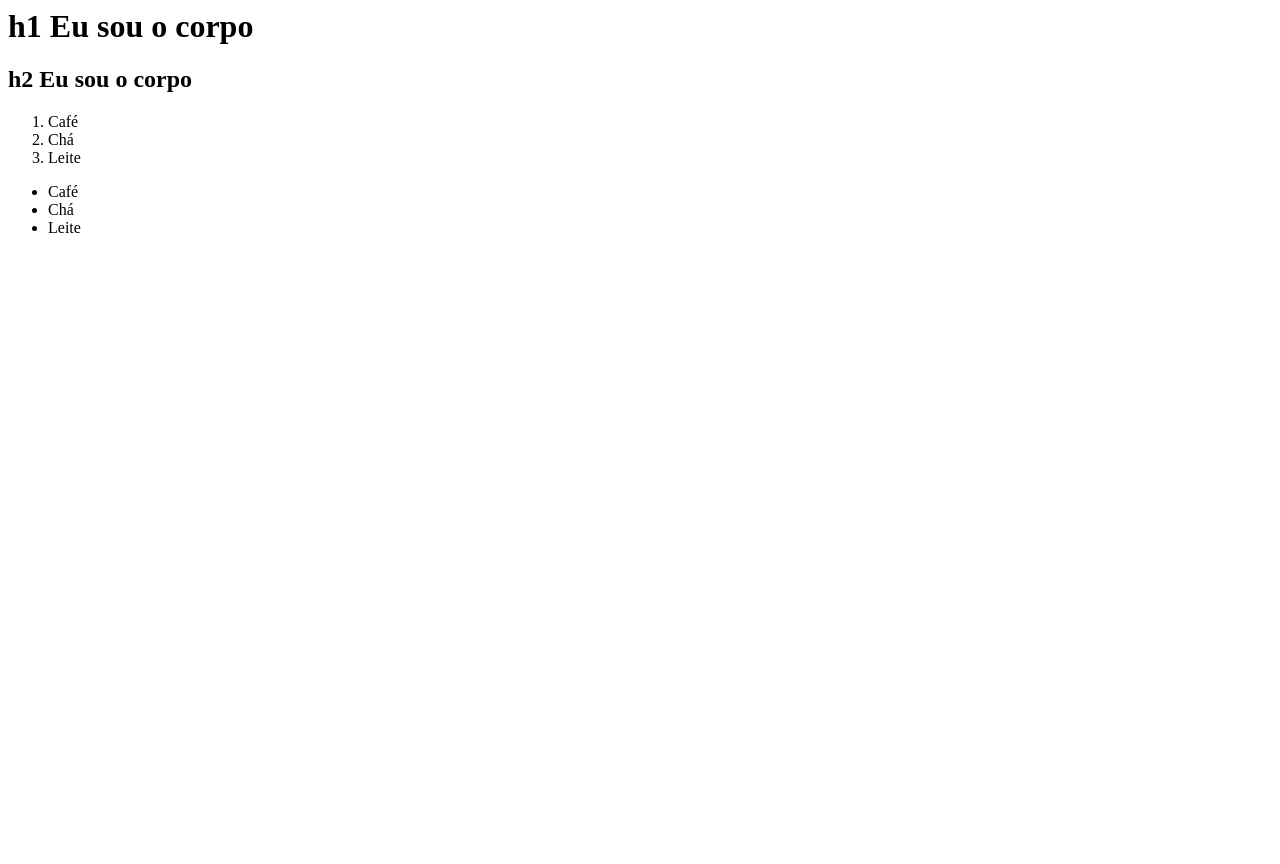
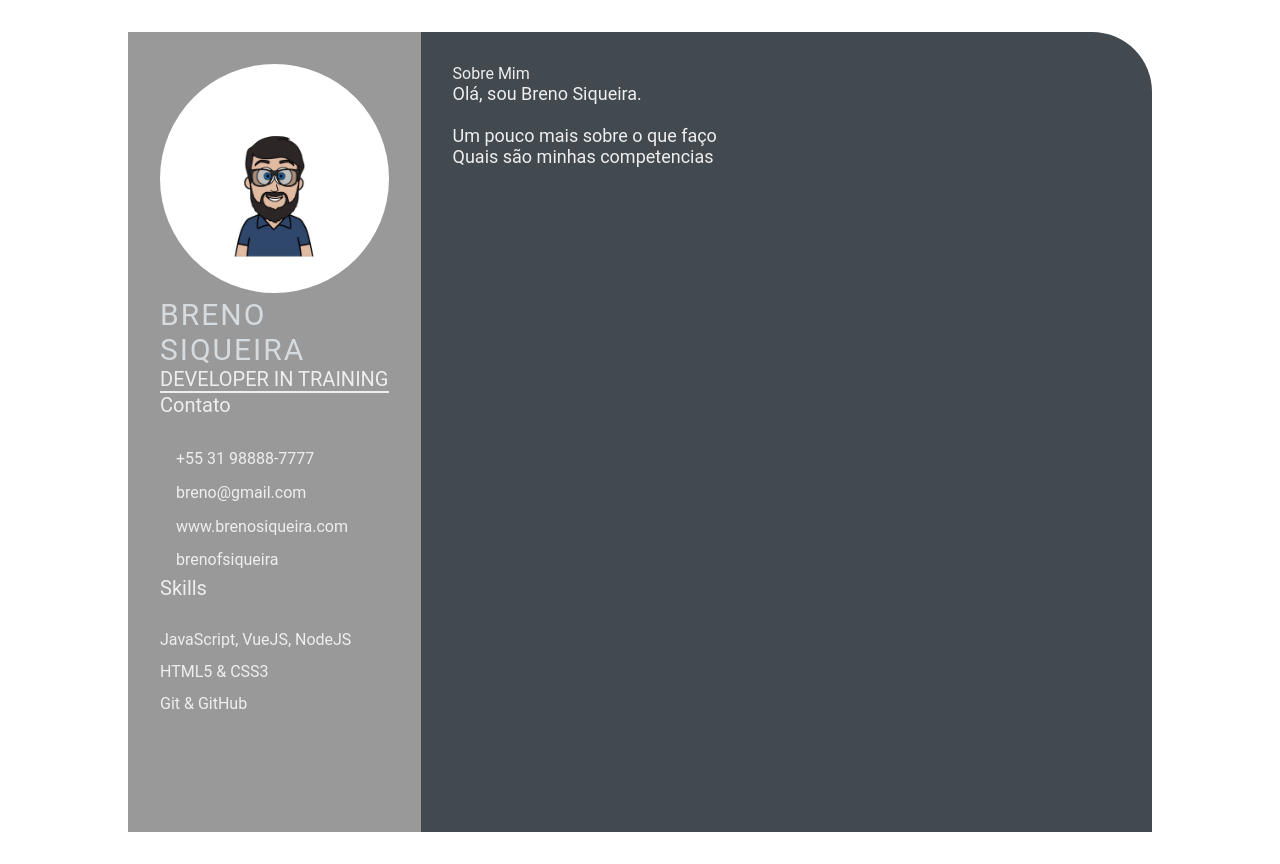
Before and after one commit to brenofsiqueira/brenofsiqueira.github.io, a plain HTML site: page index.html in a window 1280 px wide. Before the commit the page ends 800 px from the top, so only its background shows below. Drawn offline with Linux system fonts and the light colour scheme.

Commit message:
feature: day-02 (#2)

```diff
--- a/index.html
+++ b/index.html
@@ -1,21 +1,60 @@
-<html>
-    <head>
-        <title>
-            Olá, eu sou a cabeça!
-        </title>
-    </head>
-    <body>
-        <h1>h1 Eu sou o corpo</h1>
-        <h2>h2 Eu sou o corpo</h2>
-    </body>
-    <ol>
-        <li>Café</li>
-        <li>Chá</li>
-        <li>Leite</li>
-    </ol>
-    <ul>
-        <li>Café</li>
-        <li>Chá</li>
-        <li>Leite</li>
-    </ul>
+<!DOCTYPE html>
+<html lang="en">
+<head>
+
+    <meta charset="UTF-8">
+    <meta http-equiv="X-UA-Compatible" content="IE=edge">
+    <meta name="viewport" content="width=device-width, initial-scale=1.0">
+
+    <title>Breno Siqueira CV</title>
+
+    <link rel="stylesheet" href="style.css">
+</head>
+<body>
+    <main class="resume-contents">
+        <section class="left-section">
+            <div class="left-section-contents">
+                <div class="profile">
+                    <img class="profile-image" src="img/profile-image.jpg" alt="Profile image">
+                    <p class="name">Breno Siqueira</p>
+                    <p class="profession">Developer in Training</p>
+                </div>
+                <div class="contact-info">
+                    <p class="left-title">Contato</p>
+                    <ul>
+                        <li><i class="fa fa-phone"></i>+55 31 98888-7777
+                        </li>
+                        <li><i class="fa fa-envelope"></i>breno@gmail.com
+                        </li>
+                        <li><i class="fa fa-globe"></i>www.brenosiqueira.com
+                        </li>
+                        <li><i class="fa fa-github"></i>brenofsiqueira
+                        </li>
+                    </ul>
+                </div>
+                <div class="skills">
+                    <p class="left-title">Skills</p>
+                    <ul>
+                        <li><p>JavaScript, VueJS, NodeJS</p></li>
+                        <li><p>HTML5 & CSS3</p></li>
+                        <li><p>Git & GitHub</p></li>
+                    </ul>
+                </div>
+            </div>
+        </section>
+
+        <section class="right-section">
+            <div class="right-section-contents">
+                <section class="about gap">
+                    <div class="right-title">Sobre Mim</div>
+                    <p class="about-me-contents">
+                        Olá, sou Breno Siqueira.<br>
+                        <br> Um pouco mais sobre o que faço
+                        <br> Quais são minhas competencias
+                    </p>
+                </section>
+            </div>
+        </section>
+    </main>
+</body>
 </html>
--- /dev/null
+++ b/style.css
@@ -0,0 +1,103 @@
+* {
+    margin: 0;
+    padding: 0;
+    box-sizing: border-box;
+    list-style: none;
+    font-family: 'Roboto', sans-serif;
+}
+
+.resume-contents {
+    min-height: 100vh;
+    width: 80%;
+    margin: 2rem auto;
+    display: grid;
+    grid-template-columns: repeat(7, 1fr);
+}
+
+.left-section {
+    grid-column: span 2;
+    height: 100%;
+    background-color: #999999;
+}
+
+.right-section {
+    grid-column: span 5;
+    height: 100%;
+    background-color: #424a50;
+    border-radius: 0px 60px 0px 0px;
+}
+
+.left-section-contents{
+    padding: 2rem 2rem;
+}
+
+.profile {
+    width: 100%;
+    border-bottom: 2px solid #eeeeee;
+}
+
+.profile .profile-image {
+    width: 100%;
+    border-radius: 100%;
+}
+
+.name {
+    color: #D6DBDF;
+    font-size: 30px;
+    letter-spacing: 2px;
+    text-transform: uppercase;
+}
+
+.profession {
+    color: #eeeeee;
+    font-size: 20px;
+    text-transform: uppercase;
+    text-align: center;
+}
+
+/* .contact-info { border-bottom: 2px solid #1B2631; } */
+.left-title {
+    color: #eeeeee;
+    font-size: 20px;
+}
+
+.contact-info ul {
+    padding-top: 1.5rem;
+}
+
+.contact-info ul li,
+.references ul li {
+    padding: .4rem 0;
+    color: #eeeeee;
+}
+
+.contact-info ul li i,
+.references ul li i {
+    padding-right: 1rem;
+    font-size: 18px;
+    color: #eeeeee;
+}
+
+.skills ul {
+    padding-top: 1.5rem;
+}
+.skills ul li p {
+    padding: .4rem 0;
+    color: #eeeeee;
+}
+
+.right-section-contents {
+    padding: 2rem 2rem;
+}
+
+.right-title {
+    color: #eeeeee;
+}
+
+.gap {
+    padding-bottom: 2rem;
+}
+.about-me-contents {
+    font-size: 18px;
+    color: #eeeeee;
+}
```
Also changed, not shown: img/profile-image.jpg (added).
